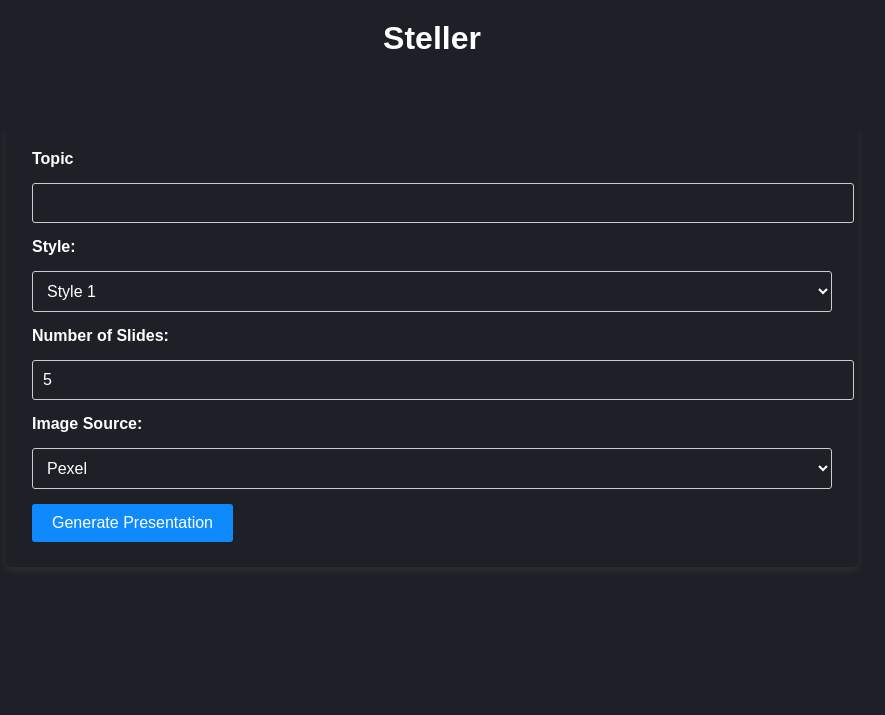
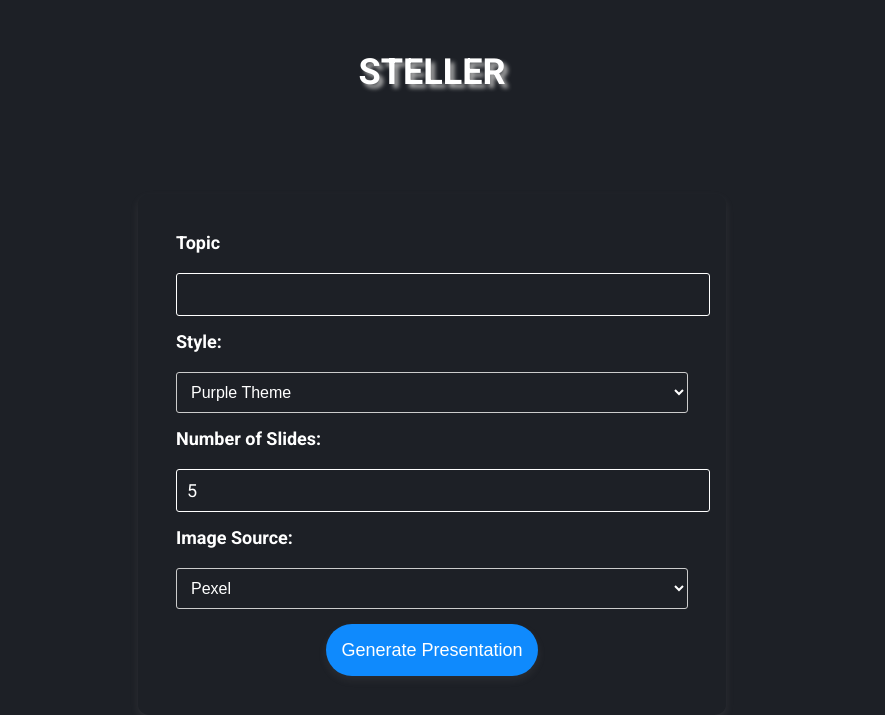
Before and after one commit to rising-star2712/Steller, a Flask app: page / in a window 1280 px wide. Shown: the top 715 px of the page, without its empty margins (208-1093 px from the left). Run offline with Flask 3, Linux system fonts and the light colour scheme.

Commit message:
button in template

```diff
--- a/deck-generator/home.html
+++ b/deck-generator/home.html
@@ -2,9 +2,11 @@
 <html>
 <head>
     <title>Steller</title>
+    <link href="https://fonts.googleapis.com/css2?family=Roboto:wght@400;700&display=swap" rel="stylesheet">
+    <link rel="stylesheet"href="https://fonts.googleapis.com/css?family=Poppins">
     <style>
         body {
-            font-family: Arial, sans-serif;
+            font-family: "Roboto", sans-serif;
             background-color: #1D2026;
             margin: 0;
             padding: 0;
@@ -13,41 +15,47 @@
         header {
             background-color: #1D2026; /* Google Blue */
             color: #fff;;
-            padding: 20px;
+            padding: 4%;
             text-align: center;
+            font-size: large;
+            font-family:'Poppins', serif;
+            text-shadow: 4px 4px 4px #aaa;
         }
 
         .container {
-            max-width: 800px;
+            max-width: 40%;
             margin: 2% auto;
-            padding: 2%;
+            padding: 3%;
             background-color: #1D2026;
             box-shadow: 0 4px 8px rgba(199, 176, 176, 0.1);
-            border-radius: 5px;
+            border-radius: 2%
         }
 
         h1 {
             color:  #fff;;
             margin-top: 0;
+            font-family: "Roboto", sans-serif;
         }
 
         label {
             font-weight: bold;
             display: block;
-            margin-bottom: 5px;
+            margin-bottom: 10px;
             color: #fff;
-            margin-bottom: 15px;
+            margin-bottom: 20px;
+            font-size: large;
         }
 
         input[type="text"], input[type="number"] {
             width: 100%;
             padding: 10px;
             margin-bottom: 15px;
-            border: 1px solid #ccc;
+            border: 1px solid #fff;
             background-color: #1D2026;
             color:#fff;
             border-radius: 3px;
-            font-size: 16px;
+            font-size: large;
+            font-family: "Roboto", sans-serif;
         }
 
         select {
@@ -64,13 +72,14 @@
         button {
         background-color: #0F8AFD; /* Google Blue */
         color:  #fff;
-            padding: 10px 20px;
+        padding: 3%; /* Increased padding for better visual appearance */
         border: none;
-            border-radius: 3px;
+        border-radius: 30px; /* Rounded corners */
         cursor: pointer;
-            font-size: 16px;
+        font-size: large; /* Slightly increased font size */
         transition: background-color 0.3s;
-            align-items: center;
+        text-align: center;
+        box-shadow: 0 4px 8px rgba(162, 154, 154, 0.1); /* Add a subtle shadow */
     }
 
         button:hover {
@@ -123,11 +132,19 @@
             0% { transform: rotate(0deg); }
             100% { transform: rotate(360deg); }
         }
+        .button-container {
+        display: flex;
+        justify-content: center;
+    }
+    .loader-container {
+        display: flex;
+        justify-content: center;
+    }
     </style>
 </head>
 <body>
     <header>
-        <h1>Steller</h1>
+        <h1>STELLER</h1>
     </header>
     <div class="container">
         <form id="presentation-form">
@@ -135,9 +152,9 @@
             <input type="text" id="prompt" name="prompt"><br>
             <label for="style">Style:</label>
             <select id="style" name="style">
-                <option value="style1">Style 1</option>
-                <option value="style2">Style 2</option>
-                <option value="style3">Style 3</option>
+                <option value="style1">Purple Theme</option>
+                <option value="style2">Green Theme</option>
+                <option value="style3">Green Theme</option>
             </select><br>
 
             <label for="num_slides">Number of Slides:</label>
@@ -149,15 +166,18 @@
                 <option value="Stable Diffusion">Stable Diffusion</option>
                 <option value="Unsplash">Unsplash</option>
             </select><br>
-
+            <div class="button-container">
             <button type="submit">Generate Presentation</button>
+            </div>
         </form>
     </div>
 
     <!-- Modal -->
     <div class="modal" id="loadingModal">
         <div class="modal-content">
+            <div class="loader-container">
             <div class="loader"></div>
+            </div>
             <p>Please wait while your presentation is being generated...</p>
         </div>
     </div>
```
Also changed, not shown: deck-generator/templates/components/template.html (+65 -1 lines). Lines whose indentation alone changed are shown as unchanged.
